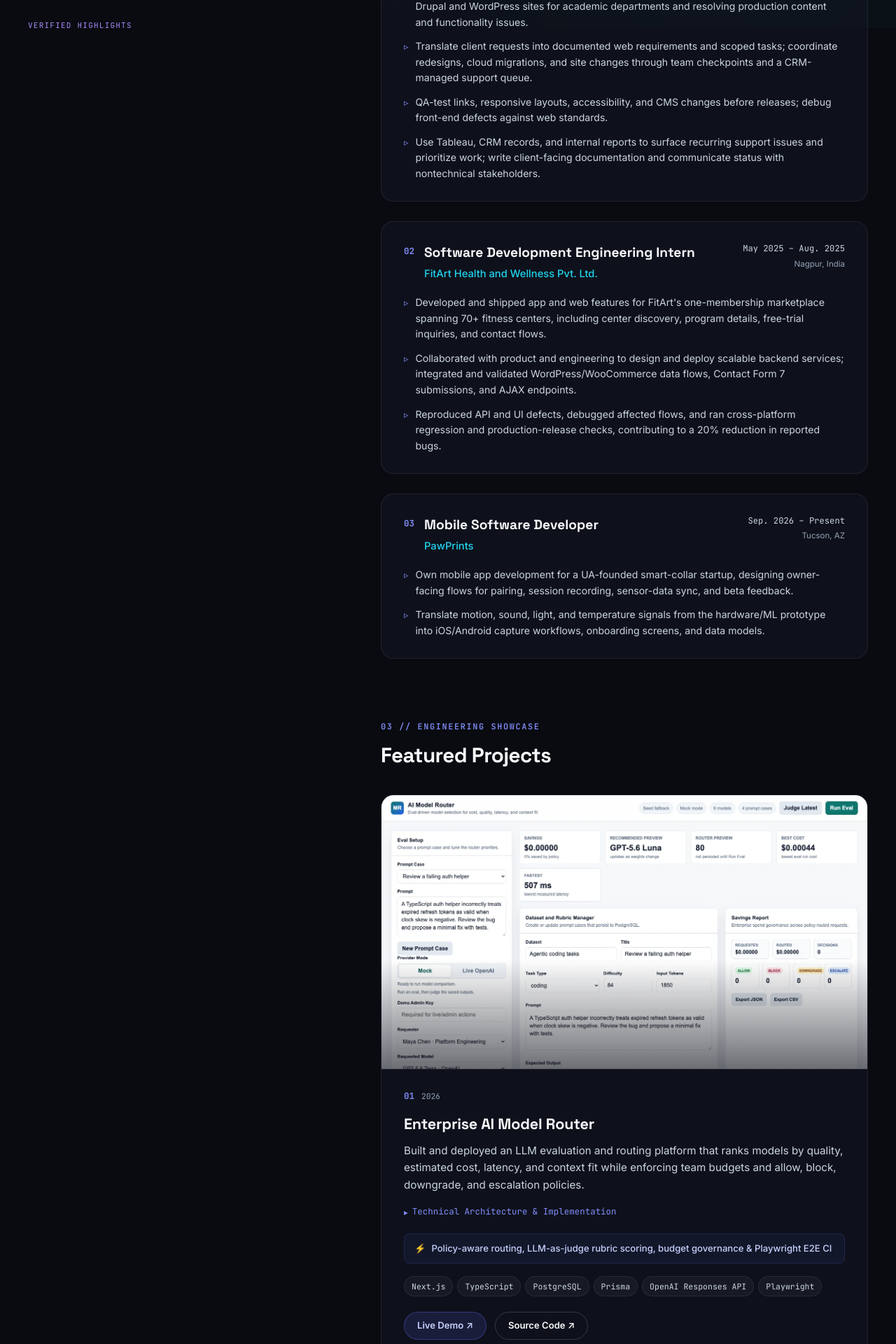
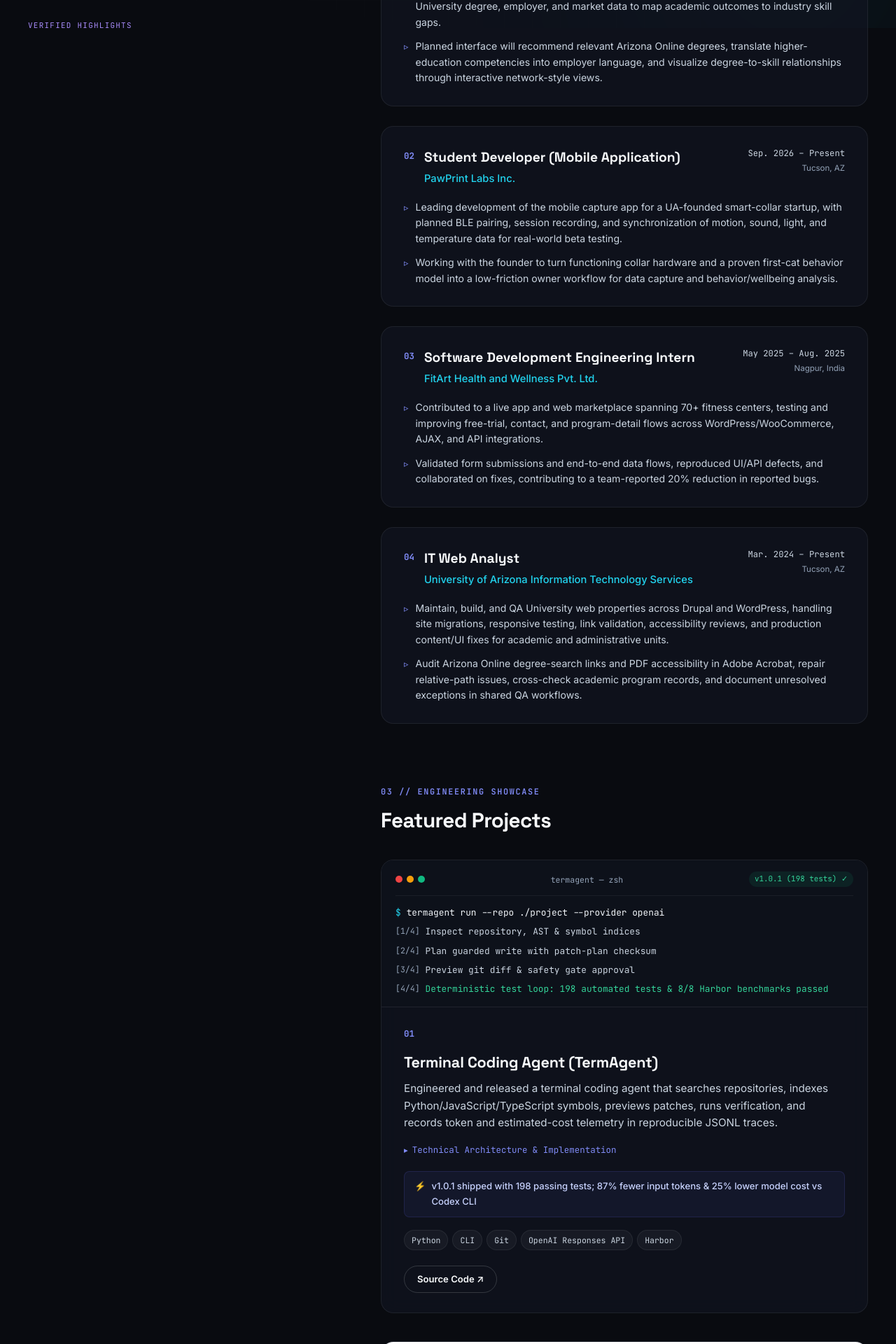
Before and after one commit to Rohanasudani/rohanasudani.github.io, a Next.js app: page / in a window 1280 px wide. Shown: the part 760-2680 px from the top of the page at 70% size. Built offline with nearby package versions, Linux system fonts and the light colour scheme.

Commit message:
feat: update experience, projects, skills, and resume PDF from latest resume

```diff
--- a/src/components/Projects.tsx
+++ b/src/components/Projects.tsx
@@ -11,7 +11,7 @@
           <span className="dot dot-green" />
         </div>
         <span className="terminal-title">termagent — zsh</span>
-        <span className="terminal-status-tag">Fixture 8/8 ✓</span>
+        <span className="terminal-status-tag">v1.0.1 (198 tests) ✓</span>
       </div>
       <div className="terminal-body">
         <div className="terminal-line prompt">
@@ -32,7 +32,7 @@
         </div>
         <div className="terminal-line success">
           <span className="step-tag">[4/4]</span>
-          <span className="step-desc">Deterministic test loop: 176 automated tests &amp; 8/8 fixtures passed</span>
+          <span className="step-desc">Deterministic test loop: 198 automated tests &amp; 8/8 Harbor benchmarks passed</span>
         </div>
       </div>
     </div>
--- a/src/data/portfolio.ts
+++ b/src/data/portfolio.ts
@@ -58,8 +58,8 @@
 // Typewriter roles
 export const roles = [
   'Software Engineer',
+  'AI Systems Builder',
   'Full-Stack Developer',
-  'AI Systems Builder',
   'Developer Tooling Engineer',
 ];
 
@@ -89,14 +89,14 @@
     sub: 'UA ITS platform maintenance',
   },
   {
-    value: '~$82K',
+    value: '~$160K',
     label: 'Property Sales Influenced',
-    sub: '~INR 70 lakh through the digital lead channel',
+    sub: 'INR 1.5+ crore via digital channel',
   },
   {
-    value: '176/176',
+    value: '198',
     label: 'Automated Tests Passing',
-    sub: 'Terminal Agent reliability suite',
+    sub: 'Terminal Agent v1.0.1 test suite',
   },
   {
     value: '20%',
@@ -122,15 +122,23 @@
 // Experience
 export const experiences: ExperienceItem[] = [
   {
-    title: 'IT Web Analyst',
-    company: 'University of Arizona Information Technology Services',
+    title: 'Incoming AI Research Software Developer',
+    company: 'Arizona Online, University of Arizona',
     location: 'Tucson, AZ',
-    period: 'Mar. 2024 – Present',
+    period: 'Starts Oct. 2026',
     bullets: [
-      'Support 100+ university web properties across Arizona.edu and sites.arizona.edu, updating Drupal and WordPress sites for academic departments and resolving production content and functionality issues.',
-      'Translate client requests into documented web requirements and scoped tasks; coordinate redesigns, cloud migrations, and site changes through team checkpoints and a CRM-managed support queue.',
-      'QA-test links, responsive layouts, accessibility, and CMS changes before releases; debug front-end defects against web standards.',
-      'Use Tableau, CRM records, and internal reports to surface recurring support issues and prioritize work; write client-facing documentation and communicate status with nontechnical stakeholders.',
+      'Selected to develop an AI skills-mapping assistant for Corporate Partnerships, integrating University degree, employer, and market data to map academic outcomes to industry skill gaps.',
+      'Planned interface will recommend relevant Arizona Online degrees, translate higher-education competencies into employer language, and visualize degree-to-skill relationships through interactive network-style views.',
+    ],
+  },
+  {
+    title: 'Student Developer (Mobile Application)',
+    company: 'PawPrint Labs Inc.',
+    location: 'Tucson, AZ',
+    period: 'Sep. 2026 – Present',
+    bullets: [
+      'Leading development of the mobile capture app for a UA-founded smart-collar startup, with planned BLE pairing, session recording, and synchronization of motion, sound, light, and temperature data for real-world beta testing.',
+      'Working with the founder to turn functioning collar hardware and a proven first-cat behavior model into a low-friction owner workflow for data capture and behavior/wellbeing analysis.',
     ],
   },
   {
@@ -139,19 +147,18 @@
     location: 'Nagpur, India',
     period: 'May 2025 – Aug. 2025',
     bullets: [
-      "Developed and shipped app and web features for FitArt's one-membership marketplace spanning 70+ fitness centers, including center discovery, program details, free-trial inquiries, and contact flows.",
-      'Collaborated with product and engineering to design and deploy scalable backend services; integrated and validated WordPress/WooCommerce data flows, Contact Form 7 submissions, and AJAX endpoints.',
-      'Reproduced API and UI defects, debugged affected flows, and ran cross-platform regression and production-release checks, contributing to a 20% reduction in reported bugs.',
+      'Contributed to a live app and web marketplace spanning 70+ fitness centers, testing and improving free-trial, contact, and program-detail flows across WordPress/WooCommerce, AJAX, and API integrations.',
+      'Validated form submissions and end-to-end data flows, reproduced UI/API defects, and collaborated on fixes, contributing to a team-reported 20% reduction in reported bugs.',
     ],
   },
   {
-    title: 'Mobile Software Developer',
-    company: 'PawPrints',
+    title: 'IT Web Analyst',
+    company: 'University of Arizona Information Technology Services',
     location: 'Tucson, AZ',
-    period: 'Sep. 2026 – Present',
+    period: 'Mar. 2024 – Present',
     bullets: [
-      'Own mobile app development for a UA-founded smart-collar startup, designing owner-facing flows for pairing, session recording, sensor-data sync, and beta feedback.',
-      'Translate motion, sound, light, and temperature signals from the hardware/ML prototype into iOS/Android capture workflows, onboarding screens, and data models.',
+      'Maintain, build, and QA University web properties across Drupal and WordPress, handling site migrations, responsive testing, link validation, accessibility reviews, and production content/UI fixes for academic and administrative units.',
+      'Audit Arizona Online degree-search links and PDF accessibility in Adobe Acrobat, repair relative-path issues, cross-check academic program records, and document unresolved exceptions in shared QA workflows.',
     ],
   },
 ];
@@ -160,12 +167,24 @@
 export const projects: Project[] = [
   {
     index: '01',
-    title: 'Enterprise AI Model Router',
+    title: 'Terminal Coding Agent (TermAgent)',
+    description:
+      'Engineered and released a terminal coding agent that searches repositories, indexes Python/JavaScript/TypeScript symbols, previews patches, runs verification, and records token and estimated-cost telemetry in reproducible JSONL traces.',
+    details:
+      'Enforced repository confinement, SHA-256 planned-write checks, classified shell execution, approval modes, credential-file protections, and final-diff validation; shipped v1.0.1 with 198 passing tests and CI across Python 3.11–3.13. Built a frozen eight-task Harbor evaluation with independent graders and a matched Codex CLI baseline; measured 87% fewer input tokens, 25% lower total model cost, and 69% lower runtime while documenting completion tradeoffs and controller failure modes.',
+    result: 'v1.0.1 shipped with 198 passing tests; 87% fewer input tokens & 25% lower model cost vs Codex CLI',
+    tech: ['Python', 'CLI', 'Git', 'OpenAI Responses API', 'Harbor'],
+    github: 'https://github.com/Rohanasudani/terminal-coding-agent',
+    visual: 'terminal',
+  },
+  {
+    index: '02',
+    title: 'Enterprise AI Model Router & Eval Platform',
     year: '2026',
     description:
-      'Built and deployed an LLM evaluation and routing platform that ranks models by quality, estimated cost, latency, and context fit while enforcing team budgets and allow, block, downgrade, and escalation policies.',
+      'Built a full-stack LLM routing and evaluation platform that recommends models using task-specific quality, latency, context fit, and estimated cost, with manual overrides and budget-aware policy routing.',
     details:
-      'Implemented prompt cases, PostgreSQL evaluation history, rubric-based LLM-as-judge scoring, policy audit logs, and reproducible JSON/CSV savings reports. Secured OpenAI Responses API workflows with server-side credentials, request validation, admin authorization, rate limits, and production error redaction; added unit, build, and Playwright end-to-end CI checks.',
+      'Implemented PostgreSQL-backed prompt datasets, persisted evaluation runs, rubric-based LLM-as-judge scoring, team budgets, auditable routing decisions (allow, block, downgrade, escalate), and JSON/CSV savings exports. Deployed a public Vercel demo in mock mode; gated opt-in live OpenAI execution with server-only keys, admin checks, per-IP rate limits, payload validation, and production error redaction; CI runs 11 unit and 7 Playwright end-to-end tests.',
     result: 'Policy-aware routing, LLM-as-judge rubric scoring, budget governance & Playwright E2E CI',
     tech: ['Next.js', 'TypeScript', 'PostgreSQL', 'Prisma', 'OpenAI Responses API', 'Playwright'],
     github: 'https://github.com/Rohanasudani/enterprise-ai-model-router',
@@ -175,27 +194,15 @@
     imageAlt: 'Enterprise AI Model Router live dashboard interface and analytics',
   },
   {
-    index: '02',
-    title: 'Terminal Coding Agent',
-    description:
-      'Built a terminal coding agent that searches repositories, indexes Python, JavaScript, and TypeScript symbols, plans edits, previews patches, executes verification commands, and tracks token and estimated cost usage.',
-    details:
-      'Designed a tool-mediated safety layer with repository-bound file access, planned-write hashes, shell-command classification, approval modes, final-diff validation, and reproducible JSONL execution traces. Built reproducible Harbor/Terminal-Bench 2 evaluation tooling with frozen task hashes, independent graders, comparator runs, and failure analysis; validated orchestration with 176 automated tests and an 8/8 local fixture baseline.',
-    result: '176 automated tests passing and an 8/8 deterministic local fixture baseline',
-    tech: ['Python', 'CLI', 'Git', 'OpenAI Responses API'],
-    github: 'https://github.com/Rohanasudani/terminal-coding-agent',
-    visual: 'terminal',
-  },
-  {
     index: '03',
     title: 'PU Realtors Website',
     year: '2026',
     description:
-      'Co-developed a production real estate site for property discovery and buyer inquiries; the digital lead channel contributed to approximately INR 70 lakh in plot sales.',
+      'Co-developed and iteratively optimized a responsive real-estate lead-generation site whose digital channel has contributed to INR 1.5+ crore (approximately US$160K) in plot sales; built property pages, SEO content, comparisons, and WhatsApp/call conversion flows.',
     details:
-      'Structured mobile-friendly property pages, SEO content, trust details, and WhatsApp/call actions so buyers could compare projects and request a consultation or site visit.',
-    result: 'Contributed to approximately INR 70 lakh in residential plot sales via SEO & WhatsApp actions',
-    tech: ['Web Design', 'SEO', 'Lead Generation'],
+      'Developing AI-assisted lead sourcing and outbound outreach workflows to qualify prospects, organize follow-ups, and automate parts of the sales pipeline.',
+    result: 'Contributed to INR 1.5+ crore (~US$160K) in residential plot sales via SEO & WhatsApp conversion flows',
+    tech: ['Web Development', 'SEO', 'Lead Generation', 'AI Automation'],
     github: 'https://github.com/Rohanasudani/pu-realtors-website-case-study',
     githubLabel: 'Case Study ↗',
     demo: 'https://purealtors.in/',
@@ -207,45 +214,60 @@
 
 // Additional Projects
 export const additionalProjects = [
-  'CSC337 Web Programming final project',
-  'Snake/Gridworld RL (Q-learning, SARSA, approximate Q-learning; 98–100% Snake success in later runs)',
+  'Reinforcement Learning Agents – Snake & Gridworld (Python, NumPy, Matplotlib; Q-learning, SARSA, approximate Q-learning; 98–100% success in later-stage Snake evaluations)',
+  'Interactive Planner (CSC 335) (Java, JavaFX, MVC, JUnit; calendar/task manager with local accounts, themes, serialized persistence, save/load, and unit-tested model/controller workflows)',
+  'CSC 337 Web Programming final project',
 ];
 
 // Skills
 export const skills: SkillCategory[] = [
   {
     category: 'Languages',
-    items: ['Python', 'Java', 'TypeScript', 'JavaScript', 'SQL', 'HTML/CSS', 'C++'],
+    items: ['Python', 'Java', 'TypeScript', 'JavaScript', 'SQL', 'C', 'C++', 'HTML', 'CSS'],
   },
   {
-    category: 'Web & Data',
-    items: ['React', 'Next.js', 'Node.js', 'Express', 'REST APIs', 'PostgreSQL', 'Prisma', 'MongoDB', 'Drupal', 'WordPress'],
-  },
-  {
-    category: 'AI & Engineering',
+    category: 'AI/ML & LLM Systems',
     items: [
+      'PyTorch',
+      'Hugging Face',
+      'NumPy',
+      'Matplotlib',
+      'RAG',
       'LLM Evaluation',
       'AI Agents',
-      'RAG',
       'Reinforcement Learning',
-      'Q-learning',
-      'SARSA',
-      'PyTorch',
-      'Hugging Face',
+      'OpenAI Responses API',
     ],
     highlighted: true,
   },
   {
-    category: 'DevOps & Tools',
+    category: 'Web & Data',
+    items: [
+      'React',
+      'Next.js',
+      'Node.js',
+      'Express',
+      'REST APIs',
+      'JavaFX',
+      'Prisma',
+      'PostgreSQL',
+      'MongoDB',
+      'WordPress/WooCommerce',
+      'Drupal',
+    ],
+  },
+  {
+    category: 'DevOps & Testing',
     items: [
       'Docker',
-      'CI/CD',
+      'GitHub Actions/CI/CD',
       'Git/GitHub',
       'Linux/Bash',
+      'Vercel',
       'Playwright',
-      'Tableau',
-      'CRM',
-      'Lovable',
+      'pytest',
+      'JUnit',
+      'Accessibility QA',
     ],
   },
   {
@@ -265,12 +287,11 @@
     honors: ["Dean's List", 'Global Wildcat Award'],
     clubs: ['Google Developer Student Club', 'University of Arizona AI Club'],
     coursework: [
-      'Software Development',
+      'Machine Learning',
+      'Artificial Intelligence',
       'Object-Oriented Programming & Design (OOP)',
-      'Data Science',
-      'Artificial Intelligence',
       'Systems Programming',
-      'Machine Learning',
+      'Programming Languages',
       'Computer Vision',
     ],
   },
```
Also changed, not shown: 1 other file (tests, documents, lock files or other folders).
